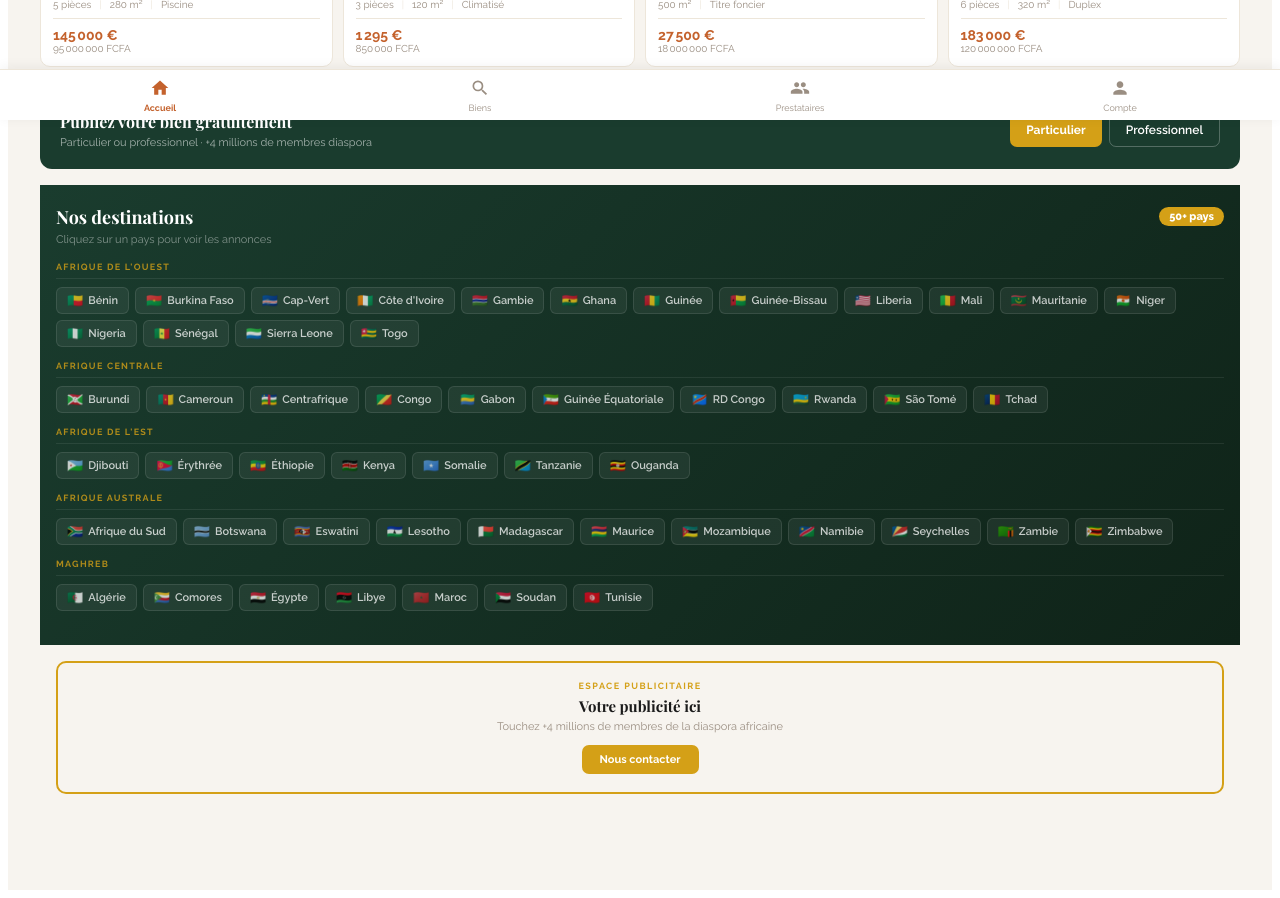
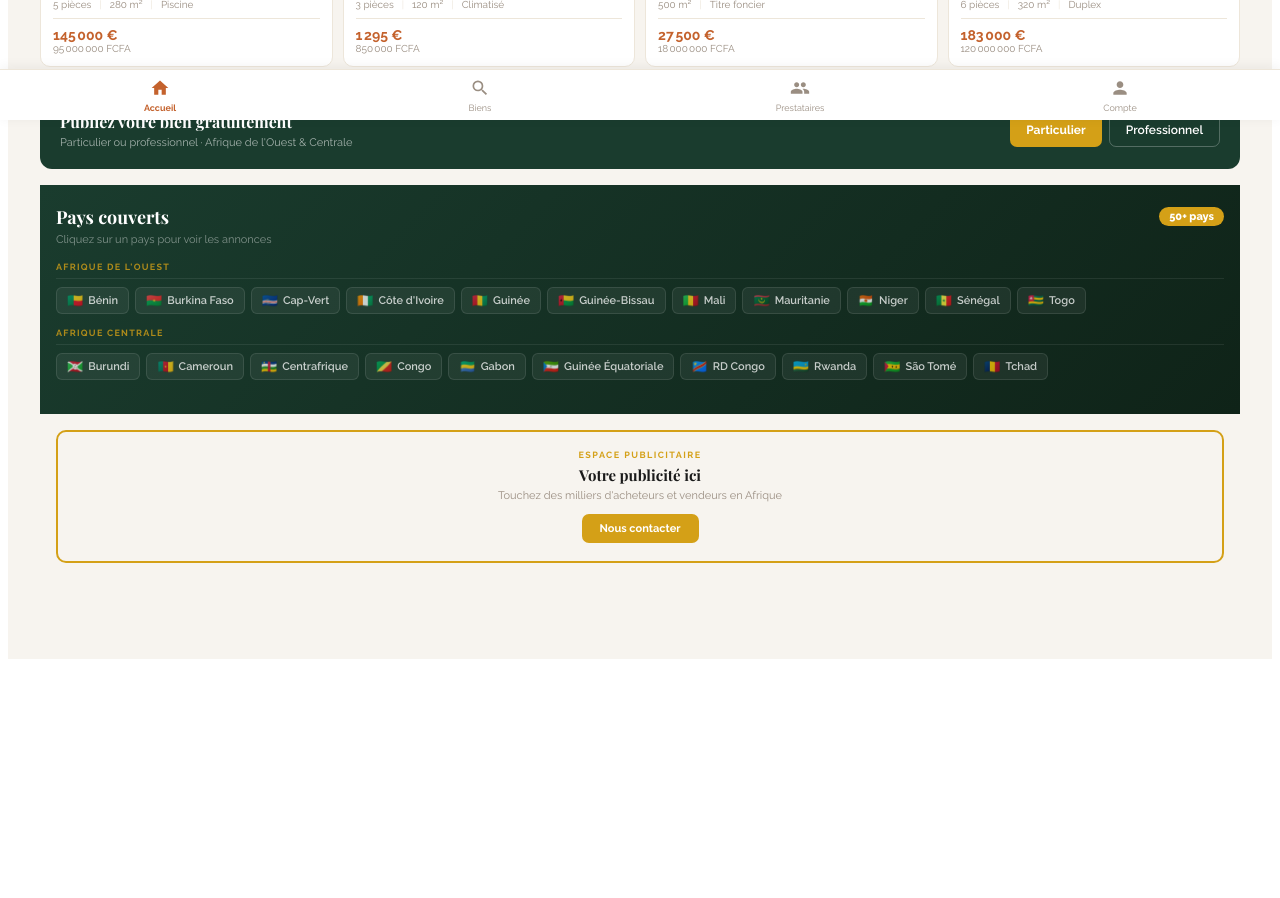
Before and after one commit to Sunmlo/diaspora-immo, a React (Vite) app: page / in a window 1280 px wide. Shown: the part 680-1578 px from the top of the page. After the commit the page ends 1347 px from the top, so only its background shows below. Built offline with nearby package versions, Linux system fonts and the light colour scheme.

Commit message:
Refactor country list and update region descriptions
Updated country list and modified text for clarity regarding regions in West and Central Africa.

```diff
--- a/src/App.jsx
+++ b/src/App.jsx
@@ -72,12 +72,8 @@ const COUNTRIES = [
   // Afrique de l'Ouest — ordre alphabétique
   {name:"Bénin",flag:"🇧🇯",region:"Ouest"},{name:"Burkina Faso",flag:"🇧🇫",region:"Ouest"},
   {name:"Cap-Vert",flag:"🇨🇻",region:"Ouest"},{name:"Côte d'Ivoire",flag:"🇨🇮",region:"Ouest"},
-  {name:"Gambie",flag:"🇬🇲",region:"Ouest"},{name:"Ghana",flag:"🇬🇭",region:"Ouest"},
-  {name:"Guinée",flag:"🇬🇳",region:"Ouest"},{name:"Guinée-Bissau",flag:"🇬🇼",region:"Ouest"},
-  {name:"Liberia",flag:"🇱🇷",region:"Ouest"},{name:"Mali",flag:"🇲🇱",region:"Ouest"},
-  {name:"Mauritanie",flag:"🇲🇷",region:"Ouest"},{name:"Niger",flag:"🇳🇪",region:"Ouest"},
-  {name:"Nigeria",flag:"🇳🇬",region:"Ouest"},{name:"Sénégal",flag:"🇸🇳",region:"Ouest"},
-  {name:"Sierra Leone",flag:"🇸🇱",region:"Ouest"},{name:"Togo",flag:"🇹🇬",region:"Ouest"},
+  {name:"Guinée",flag:"🇬🇳",region:"Ouest"},{name:"Guinée-Bissau",flag:"🇬🇼",region:"Ouest"},{name:"Mali",flag:"🇲🇱",region:"Ouest"},
+  {name:"Mauritanie",flag:"🇲🇷",region:"Ouest"},{name:"Niger",flag:"🇳🇪",region:"Ouest"},{name:"Sénégal",flag:"🇸🇳",region:"Ouest"},{name:"Togo",flag:"🇹🇬",region:"Ouest"},
   // Afrique Centrale — ordre alphabétique
   {name:"Burundi",flag:"🇧🇮",region:"Centrale"},{name:"Cameroun",flag:"🇨🇲",region:"Centrale"},
   {name:"Centrafrique",flag:"🇨🇫",region:"Centrale"},{name:"Congo",flag:"🇨🇬",region:"Centrale"},
@@ -331,7 +327,7 @@ function PartnerModal({ onClose, user, defaultType }) {
         <div style={{background:C.terra,padding:"20px",borderRadius:"16px 16px 0 0",position:"relative"}}>
           <button onClick={onClose} style={{position:"absolute",top:12,right:12,background:"rgba(255,255,255,0.15)",border:"none",color:C.white,width:28,height:28,borderRadius:"50%",cursor:"pointer",fontSize:"13px"}}>✕</button>
           <h2 style={{margin:"0 0 4px",color:C.white,fontFamily:FT,fontSize:"18px"}}>Publier une annonce</h2>
-          <p style={{margin:0,color:"rgba(255,255,255,0.75)",fontSize:"11px",fontFamily:F}}>Gratuit · +4 millions de membres diaspora</p>
+          <p style={{margin:0,color:"rgba(255,255,255,0.75)",fontSize:"11px",fontFamily:F}}>Gratuit · Afrique de l'Ouest & Centrale</p>
         </div>
         <div style={{padding:"20px"}}>
           {sent?(<div style={{textAlign:"center",padding:"16px 0"}}>
@@ -824,7 +820,7 @@ export default function App() {
 
             {/* Stats */}
             <div style={{display:"flex",background:C.white,borderBottom:`1px solid ${C.sand}`,marginBottom:"20px"}}>
-              {[[PROPERTIES.length+"+","Biens"],["16+","Pays"],["4","Tontines"],["+4M","Diaspora"]].map(([v,l],i)=>(
+              {[[PROPERTIES.length+"+","Biens"],["16+","Pays"],["4","Tontines"],["Gratuit","Publication"]].map(([v,l],i)=>(
                 <div key={l} style={{flex:1,padding:"12px 8px",textAlign:"center",borderRight:i<3?`1px solid ${C.sand}`:"none"}}>
                   <div style={{fontSize:"17px",fontWeight:800,color:C.forest,fontFamily:F}}>{v}</div>
                   <div style={{fontSize:"10px",color:C.sub,fontFamily:F}}>{l}</div>
@@ -845,7 +841,7 @@ export default function App() {
             <div style={{background:C.forest,borderRadius:"12px",padding:"20px",marginBottom:"16px",display:"flex",alignItems:"center",justifyContent:"space-between",gap:"16px",flexWrap:"wrap"}}>
               <div>
                 <h3 style={{margin:"0 0 4px",color:C.white,fontFamily:FT,fontSize:"16px"}}>Publiez votre bien gratuitement</h3>
-                <p style={{margin:0,color:"rgba(255,255,255,0.6)",fontSize:"11px",fontFamily:F}}>Particulier ou professionnel · +4 millions de membres diaspora</p>
+                <p style={{margin:0,color:"rgba(255,255,255,0.6)",fontSize:"11px",fontFamily:F}}>Particulier ou professionnel · Afrique de l'Ouest & Centrale</p>
               </div>
               <div style={{display:"flex",gap:"7px",flexShrink:0}}>
                 <button onClick={()=>{setPartnerType("particulier");user?setShowPartner(true):setShowLogin(true);}} style={{background:C.gold,color:C.white,border:"none",borderRadius:"7px",padding:"9px 16px",fontWeight:700,fontSize:"12px",cursor:"pointer",fontFamily:F}}>Particulier</button>
@@ -856,12 +852,12 @@ export default function App() {
             {/* Pays couverts — Option B fond vert sombre */}
             <div style={{background:"linear-gradient(135deg,#1A3C2E,#0F2318)",padding:"20px 16px"}}>
               <div style={{display:"flex",alignItems:"center",justifyContent:"space-between",marginBottom:"4px"}}>
-                <h2 style={{fontFamily:FT,fontSize:"18px",fontWeight:700,color:C.white,margin:0}}>Nos destinations</h2>
+                <h2 style={{fontFamily:FT,fontSize:"18px",fontWeight:700,color:C.white,margin:0}}>Pays couverts</h2>
                 <span style={{background:C.gold,color:C.white,fontSize:"11px",fontWeight:800,padding:"3px 10px",borderRadius:"20px",fontFamily:F}}>50+ pays</span>
               </div>
               <div style={{fontSize:"11px",color:"rgba(255,255,255,0.45)",fontFamily:F,marginBottom:"16px"}}>Cliquez sur un pays pour voir les annonces</div>
-              {["Afrique de l'Ouest","Afrique Centrale","Afrique de l'Est","Afrique Australe","Maghreb"].map(region=>{
-                const regionKey = region==="Afrique de l'Ouest"?"Ouest":region==="Afrique Centrale"?"Centrale":region==="Afrique de l'Est"?"Est":region==="Afrique Australe"?"Australe":"Maghreb";
+              {["Afrique de l'Ouest","Afrique Centrale"].map(region=>{
+                const regionKey = region==="Afrique de l'Ouest"?"Ouest":"Centrale";
                 const pays = COUNTRIES.filter(c=>c.region===regionKey);
                 if(!pays.length) return null;
                 return(
@@ -883,7 +879,7 @@ export default function App() {
             <div style={{margin:"16px",borderRadius:"10px",border:`2px solid ${C.gold}`,background:C.cream,padding:"18px",textAlign:"center"}}>
               <div style={{fontSize:"9px",fontWeight:700,color:C.gold,letterSpacing:"0.16em",textTransform:"uppercase",fontFamily:F,marginBottom:"5px"}}>Espace publicitaire</div>
               <div style={{fontFamily:FT,fontSize:"15px",fontWeight:700,color:C.dark,marginBottom:"4px"}}>Votre publicité ici</div>
-              <div style={{fontSize:"11px",color:C.sub,fontFamily:F,marginBottom:"12px"}}>Touchez +4 millions de membres de la diaspora africaine</div>
+              <div style={{fontSize:"11px",color:C.sub,fontFamily:F,marginBottom:"12px"}}>Touchez des milliers d'acheteurs et vendeurs en Afrique</div>
               <a href="mailto:contact@sokile.com?subject=Demande publicit%C3%A9 Sokil%C3%A9" style={{display:"inline-block",background:C.gold,color:C.white,borderRadius:"7px",padding:"8px 18px",fontSize:"11px",fontWeight:700,fontFamily:F,textDecoration:"none"}}>Nous contacter</a>
             </div>
           </div>
@@ -994,7 +990,7 @@ export default function App() {
             {/* Hero Pro */}
             <div style={{background:`linear-gradient(135deg,${C.forest},#0F2318)`,padding:"20px 16px 16px"}}>
               <div style={{fontFamily:FT,fontSize:"18px",fontWeight:700,color:C.white,marginBottom:"4px"}}>Espace Professionnel</div>
-              <div style={{fontSize:"11px",color:"rgba(255,255,255,0.5)",fontFamily:F,marginBottom:"16px"}}>Rejoignez +4 millions de membres de la diaspora africaine</div>
+              <div style={{fontSize:"11px",color:"rgba(255,255,255,0.5)",fontFamily:F,marginBottom:"16px"}}>Rejoignez notre communauté en Afrique de l'Ouest et Centrale</div>
               <div style={{display:"flex",flexDirection:"column",gap:"8px"}}>
                 {/* Déposer une annonce pro */}
                 <button onClick={()=>{setPartnerType("pro");user?setShowPartner(true):setShowLogin(true);}} style={{background:C.terra,color:C.white,border:"none",borderRadius:"8px",padding:"12px 14px",textAlign:"left",cursor:"pointer",display:"flex",alignItems:"center",gap:"12px",fontFamily:F}}>
@@ -1065,7 +1061,7 @@ export default function App() {
               <div style={{borderRadius:"10px",border:`2px solid ${C.gold}`,background:C.cream,padding:"18px",textAlign:"center",marginTop:"8px"}}>
                 <div style={{fontSize:"9px",fontWeight:700,color:C.gold,letterSpacing:"0.16em",textTransform:"uppercase",fontFamily:F,marginBottom:"5px"}}>Espace publicitaire</div>
                 <div style={{fontFamily:FT,fontSize:"15px",fontWeight:700,color:C.dark,marginBottom:"4px"}}>Votre publicité ici</div>
-                <div style={{fontSize:"11px",color:C.sub,fontFamily:F,marginBottom:"12px"}}>Touchez +4 millions de membres de la diaspora africaine</div>
+                <div style={{fontSize:"11px",color:C.sub,fontFamily:F,marginBottom:"12px"}}>Touchez des milliers d'acheteurs et vendeurs en Afrique</div>
                 <a href="mailto:contact@sokile.com?subject=Demande publicité Sokilé" style={{display:"inline-block",background:C.gold,color:C.white,borderRadius:"7px",padding:"8px 18px",fontSize:"11px",fontWeight:700,fontFamily:F,textDecoration:"none"}}>Nous contacter</a>
               </div>
 
@@ -1171,7 +1167,7 @@ export default function App() {
         <div style={{position:"fixed",inset:0,background:"rgba(0,0,0,0.6)",zIndex:200,display:"flex",alignItems:"flex-end",justifyContent:"center"}} onClick={()=>setShowAbout(false)}>
           <div style={{background:C.white,borderRadius:"20px 20px 0 0",width:"100%",maxWidth:"480px",maxHeight:"90vh",overflowY:"auto",padding:"24px 20px 40px"}} onClick={e=>e.stopPropagation()}>
             <div style={{display:"flex",justifyContent:"space-between",alignItems:"center",marginBottom:"20px"}}>
-              <div style={{fontFamily:FT,fontSize:"20px",fontWeight:700,color:C.dark}}>So<span style={{color:C.gold}}>ki</span>lé</div>
+              <div style={{fontFamily:FT,fontSize:"26px",fontWeight:800,color:C.dark,letterSpacing:"-0.02em"}}>So<span style={{color:C.gold}}>ki</span>lé</div>
               <button onClick={()=>setShowAbout(false)} style={{background:"none",border:"none",fontSize:"20px",cursor:"pointer",color:C.sub}}>✕</button>
             </div>
             <div style={{background:`linear-gradient(135deg,${C.forest},#0F2318)`,borderRadius:"12px",padding:"20px",marginBottom:"16px"}}>
```
